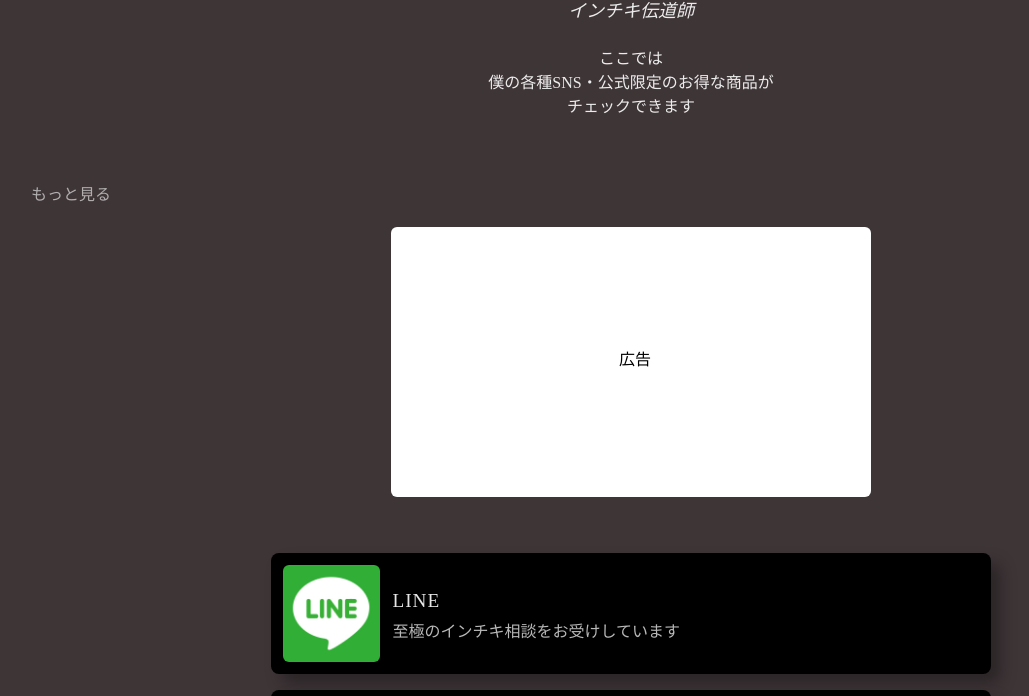
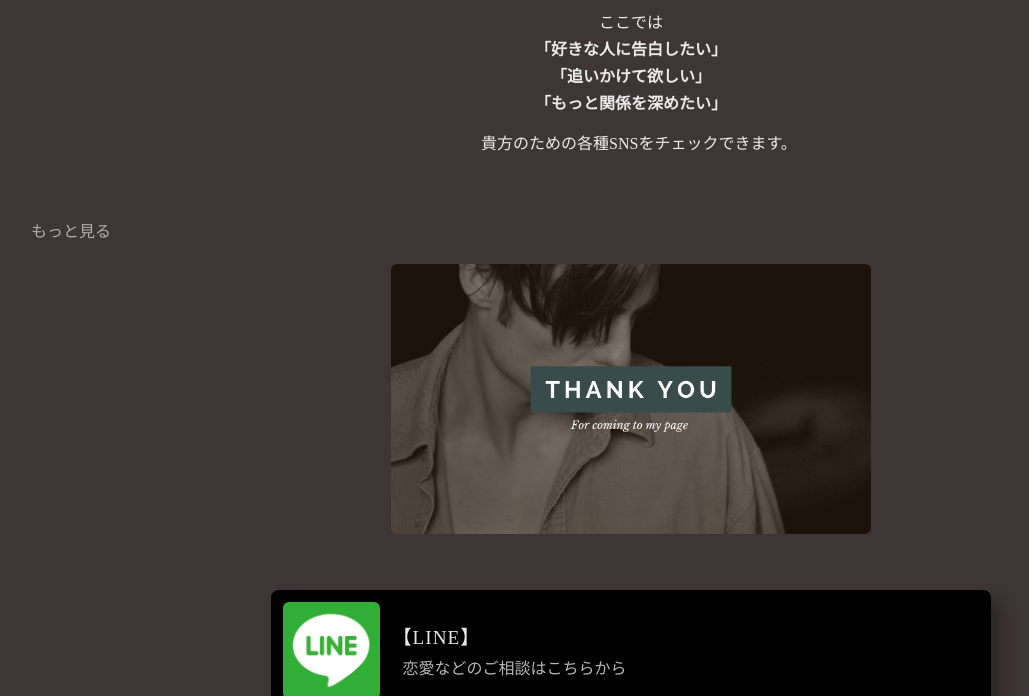
Before and after one commit to uchida18t/mywork4, a plain HTML site: page index.html in a window 1280 px wide. Shown: the part 306-1002 px from the top of the page, without its empty margins (9-1038 px from the left). Drawn offline with Linux system fonts and the light colour scheme; a script that the page names is missing.

Commit message:
Add files via upload

```diff
--- a/index.html
+++ b/index.html
@@ -19,12 +19,13 @@
     </div>
     <div class="top-profile">
       <h1 class="font-h1">ゆっくり❄︎恋愛カウンセラー</h1>
-      <h2 class="font-h2">インチキ伝道師</h2>
       <div class="top-intro">
         <p class="font-p">
           ここでは
-          <span class="new-line">僕の各種SNS・公式限定のお得な商品が</span>
-          <span class="new-line">チェックできます</span>
+          <span class="new-line bold-span">「好きな人に告白したい」</span>
+          <span class="new-line bold-span">「追いかけて欲しい」</span>
+          <span class="new-line bold-span">「もっと関係を深めたい」</span>
+          <span class="new-line">貴方のための各種SNSをチェックできます。</span>
         </p>
       </div>
     </div>
@@ -33,15 +34,15 @@
   <section id="contentsWrapper">
     <a href="#" target="_blank" class="to-site font-p">もっと見る</a>
     <div id="adSpace">
-      <p>広告</p>
+      <img src="images/temporaryad.PNG" alt="temporaryad">
     </div>
     <ul id="snsSpace">
       <li>
         <div class="sns container" onclick="window.open('https://lin.ee/fyFxuoc')">
           <img src="images/line.JPG" alt="line">
           <div class="sns-detail">
-            <p class="font-p">LINE</p>
-            <p class="font-p">至極のインチキ相談をお受けしています</p>
+            <p class="font-p">【LINE】</p>
+            <p class="font-p">恋愛などのご相談はこちらから</p>
           </div>
         </div>
       </li>
@@ -49,8 +50,8 @@
         <div class="sns container" onclick="window.open('https://www.tiktok.com/@yukkuri_renai?lang=ja-JP')">
           <img src="images/tiktok.JPG" alt="tiktok">
           <div class="sns-detail">
-            <p class="font-p">TikTok</p>
-            <p class="font-p">適当に思いついたそれっぽい動画を、あなたに</p>
+            <p class="font-p">【TikTok】</p>
+            <p class="font-p">恋愛の様々なテクニックを学べます</p>
           </div>
         </div>
       </li>
--- a/responsive.css
+++ b/responsive.css
@@ -34,7 +34,6 @@
   #adSpace {
     width: 450px;
     margin-top: 40px;
-    border-radius: 6px;
   }
 
   .sns.container {
@@ -106,6 +105,14 @@
   #adSpace {
     width: 100%;
     margin-top: 38px;
+    border-radius: 5px;
+  }
+
+  #adSpace>img {
+    border-radius: 5px;
+  }
+
+  #adSpace>img::before {
     border-radius: 5px;
   }
 
@@ -187,7 +194,6 @@
   #adSpace {
     width: 90%;
     margin-top: 30px;
-    border-radius: 5px;
   }
 
   .sns.container {
@@ -223,11 +229,14 @@
 
   .sns-detail>p:nth-of-type(2) {
     font-size: 10px;
+    -webkit-transform: translateX(8px);
+    -ms-transform: translateX(8px);
+    transform: translateX(8px);
   }
 
   footer {
     padding-top: 5px;
-    padding-bottom: 15px;
+    padding-bottom: 8px;
   }
 
   footer>p {
--- a/stylesheet.css
+++ b/stylesheet.css
@@ -46,6 +46,7 @@ section {
 
 .font-h1 {
   font-size: 24px;
+  color: rgba(255, 255, 255, 1);
   letter-spacing: 1px;
 }
 
@@ -58,6 +59,12 @@ section {
 
 .font-p {
   font-size: 16px;
+}
+
+.bold-span {
+  font-weight: 900;
+  margin-top: 3px;
+  margin-bottom: 3px;
 }
 
 .new-line {
@@ -127,6 +134,13 @@ section {
   padding-bottom: 16px;
 }
 
+.top-intro>p>span:nth-last-of-type(1) {
+  margin-top: 16px;
+  -webkit-transform: translateX(8px);
+  -ms-transform: translateX(8px);
+  transform: translateX(8px);
+}
+
 /* contentsWrapper */
 
 /* #contentsWrapper {
@@ -150,22 +164,47 @@ section {
   margin-left: auto;
   margin-right: auto;
   border-radius: 6px;
-  background-color: #fff;
-  color: rgb(0, 0, 0);
+  cursor: pointer;
   position: relative;
 }
 
 #adSpace::before {
   content: "";
   display: block;
+  position: absolute;
+  top: 0;
+  right: 0;
+  bottom: 0;
+  left: 0;
   padding-top: 56.25%;
 }
 
-#adSpace>p {
+#adSpace>img {
+  display: block;
+  width: 100%;
+  border-radius: 6px;
+  position: relative;
+}
+
+#adSpace>img::before,
+.sns.container::before {
+  content: "";
+  display: block;
+  width: calc(100% + 6px);
+  height: calc(100% + 6px);
+  background: linear-gradient(to bottom, rgba(58, 58, 199, .9) 18%, rgba(255, 66, 33, .9) 70% 94%, rgba(255, 223, 94, .9) 98%);
+  opacity: 0;
   position: absolute;
-  display: block;
-  top: calc(50% - 16px);
-  left: calc(50% - 12px);
+  top: -3px;
+  left: -3px;
+  z-index: -1;
+  -webkit-transition: opacity .2s;
+  -moz-transition: opacity .2s;
+  transition: opacity .2s;
+}
+
+#adSpace>img::before {
+  border-radius: 6px;
 }
 
 #snsSpace {
@@ -185,22 +224,12 @@ section {
 }
 
 .sns.container::before {
-  content: "";
-  display: block;
-  width: calc(100% + 6px);
-  height: calc(100% + 6px);
-  background: linear-gradient(to bottom, rgba(58, 58, 199, .9) 18%, rgba(255, 66, 33, .9) 70% 94%, rgba(255, 223, 94, .9) 98%);
   border-radius: 8px;
-  opacity: 0;
-  position: absolute;
-  top: -3px;
-  left: -3px;
-  z-index: -1;
-  -webkit-transition: opacity .2s;
-  -moz-transition: opacity .2s;
-  transition: opacity .2s;
 }
 
+
+#adSpace>img:hover::before,
+#adSpace>img:active::before,
 .sns.container:hover::before,
 .sns.container:active::before {
   opacity: 1;
@@ -229,6 +258,9 @@ section {
 
 .sns-detail>p:nth-of-type(2) {
   opacity: .8;
+  -webkit-transform: translateX(10px);
+  -ms-transform: translateX(10px);
+  transform: translateX(10px);
 }
 
 footer {
```
Also changed, not shown: images/temporaryad.PNG (added).
